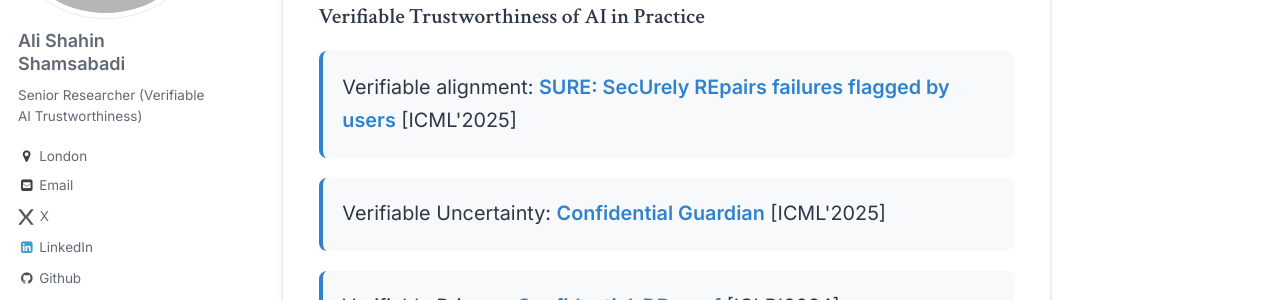
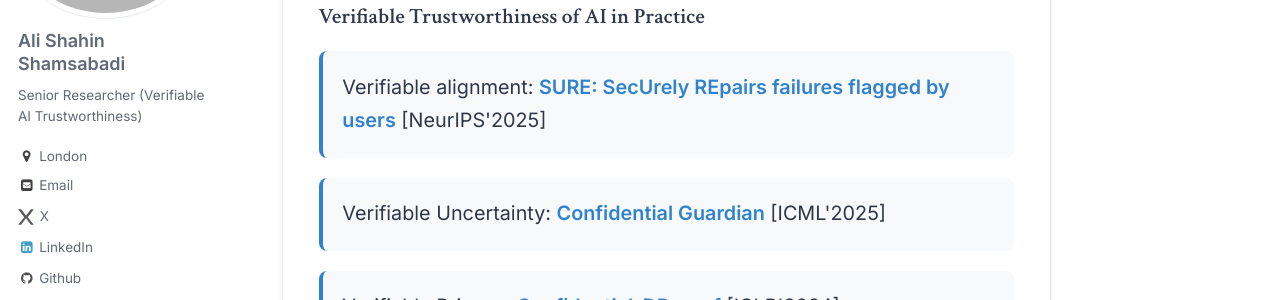
Before and after one commit to AliShahin/AliShahin.github.io, a Jekyll site: the page built from _pages/about.md, in a window 1280 px wide and 900 px high, scrolled down 1059 px. Shown: the part 152-452 px from the top of the window. Built offline with Jekyll 4.4.1, drawn with Linux system fonts in a browser that asks for light colours; some web fonts are replaced.

Commit message:
Update publication year for SURE reference

```diff
--- a/_pages/about.md
+++ b/_pages/about.md
@@ -57,7 +57,7 @@ My research initiates a fundamental question:
 
 <div class="publication-list">
 <ul>
-<li>Verifiable alignment: <a href="https://alishahin.github.io/">SURE: SecUrely REpairs failures flagged by users</a> [ICML'2025]</li>
+<li>Verifiable alignment: <a href="https://alishahin.github.io/">SURE: SecUrely REpairs failures flagged by users</a> [NeurIPS'2025]</li>
 <li>Verifiable Uncertainty: <a href="https://arxiv.org/pdf/2505.23968">Confidential Guardian</a> [ICML'2025]</li>
 <li>Verifiable Privacy: <a href="https://openreview.net/pdf?id=PQY2v6VtGe">Confidential-DPproof</a> [ICLR'2024]</li>
 <li>Verifiable Fairness: <a href="https://openreview.net/forum?id=iIfDQVyuFD">Confidential-PROFITT</a> [ICLR'2023], <a href="https://arxiv.org/pdf/2410.02777">OATH</a> [NeurIPS'2025]</li>
```
